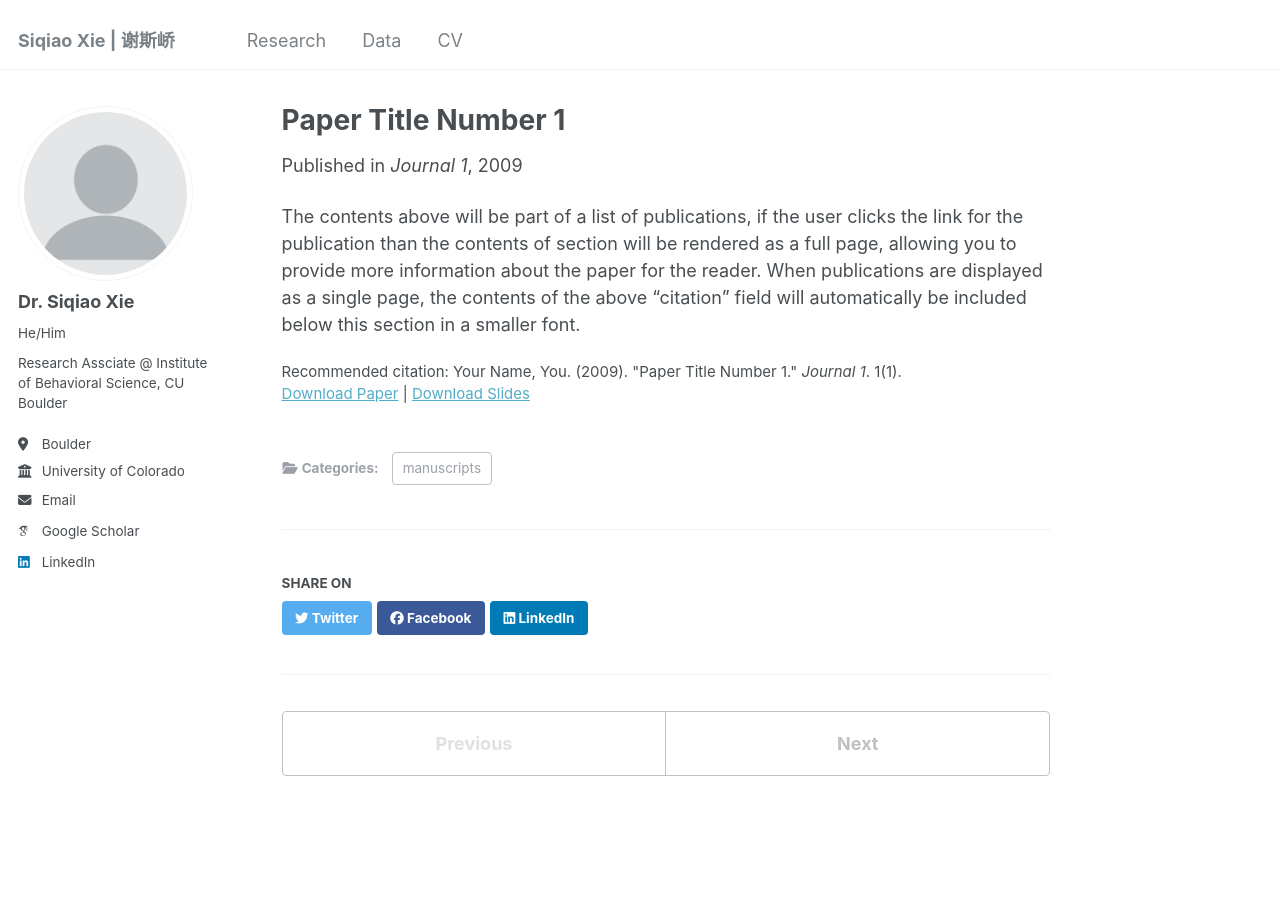
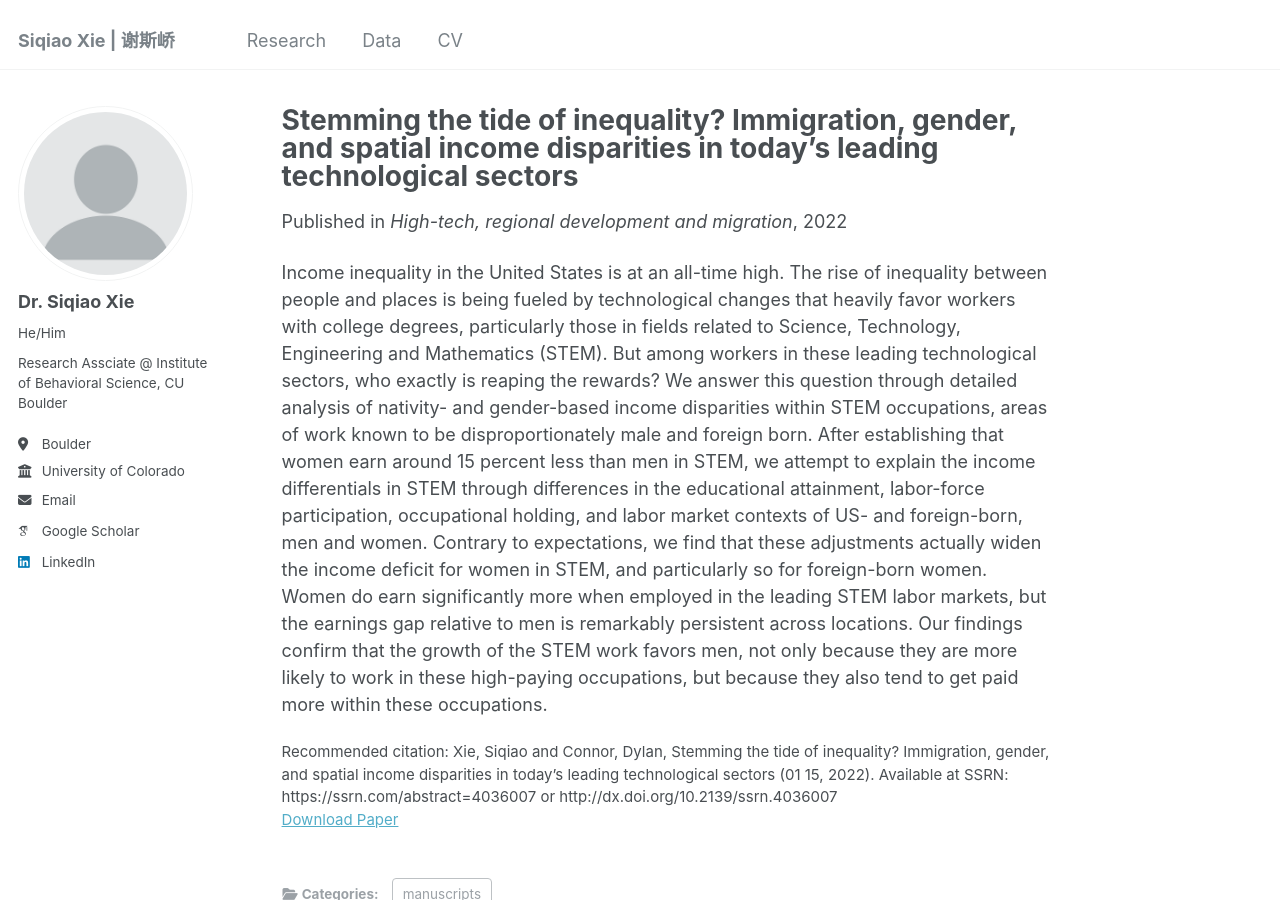
Before and after one commit to xiesiqiao/xiesiqiao.github.io, a Jekyll site: the page built from _publications/2009-10-01-paper-title-number-1.md, in a window 1280 px wide and 900 px high. Built offline with Jekyll 4.4.1, drawn with Linux system fonts in a browser that asks for light colours; some web fonts are replaced.

Commit message:
Update 2009-10-01-paper-title-number-1.md

```diff
--- a/_publications/2009-10-01-paper-title-number-1.md
+++ b/_publications/2009-10-01-paper-title-number-1.md
@@ -1,14 +1,14 @@
 ---
-title: "Paper Title Number 1"
+title: "Stemming the tide of inequality? Immigration, gender, and spatial income disparities in today’s leading technological sectors"
 collection: publications
 category: manuscripts
 permalink: /publication/2009-10-01-paper-title-number-1
 excerpt: 'This paper is about the number 1. The number 2 is left for future work.'
-date: 2009-10-01
-venue: 'Journal 1'
-slidesurl: 'http://academicpages.github.io/files/slides1.pdf'
-paperurl: 'http://academicpages.github.io/files/paper1.pdf'
-citation: 'Your Name, You. (2009). &quot;Paper Title Number 1.&quot; <i>Journal 1</i>. 1(1).'
+date: 2022-01-15
+venue: 'High-tech, regional development and migration'
+# slidesurl: 'http://academicpages.github.io/files/slides1.pdf'
+paperurl: 'https://papers.ssrn.com/sol3/Delivery.cfm/SSRN_ID4036007_code5077174.pdf?abstractid=4036007&mirid=1'
+citation: 'Xie, Siqiao and Connor, Dylan, Stemming the tide of inequality? Immigration, gender, and spatial income disparities in today’s leading technological sectors (01 15, 2022). Available at SSRN: https://ssrn.com/abstract=4036007 or http://dx.doi.org/10.2139/ssrn.4036007'
 ---
 
-The contents above will be part of a list of publications, if the user clicks the link for the publication than the contents of section will be rendered as a full page, allowing you to provide more information about the paper for the reader. When publications are displayed as a single page, the contents of the above "citation" field will automatically be included below this section in a smaller font.
+Income inequality in the United States is at an all-time high. The rise of inequality between people and places is being fueled by technological changes that heavily favor workers with college degrees, particularly those in fields related to Science, Technology, Engineering and Mathematics (STEM). But among workers in these leading technological sectors, who exactly is reaping the rewards? We answer this question through detailed analysis of nativity- and gender-based income disparities within STEM occupations, areas of work known to be disproportionately male and foreign born. After establishing that women earn around 15 percent less than men in STEM, we attempt to explain the income differentials in STEM through differences in the educational attainment, labor-force participation, occupational holding, and labor market contexts of US- and foreign-born, men and women. Contrary to expectations, we find that these adjustments actually widen the income deficit for women in STEM, and particularly so for foreign-born women. Women do earn significantly more when employed in the leading STEM labor markets, but the earnings gap relative to men is remarkably persistent across locations. Our findings confirm that the growth of the STEM work favors men, not only because they are more likely to work in these high-paying occupations, but because they also tend to get paid more within these occupations.
```
